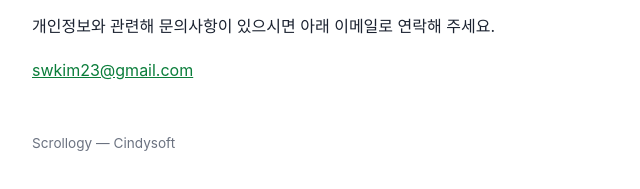
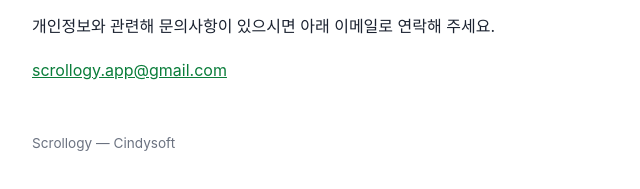
Before and after one commit to swkim23/scrollogy-privacy, a plain HTML site: page index.html in a window 1280 px wide. Shown: the part 1419-1608 px from the top of the page, 248-888 px from the left. Drawn offline with Linux system fonts and the light colour scheme.

Commit message:
Use dedicated privacy contact email instead of personal address

```diff
--- a/index.html
+++ b/index.html
@@ -68,7 +68,7 @@
 
 <h2>9. 문의</h2>
 <p>개인정보와 관련해 문의사항이 있으시면 아래 이메일로 연락해 주세요.</p>
-<p><a href="mailto:swkim23@gmail.com">swkim23@gmail.com</a></p>
+<p><a href="mailto:scrollogy.app@gmail.com">scrollogy.app@gmail.com</a></p>
 
 <footer>Scrollogy — Cindysoft</footer>
 
```
